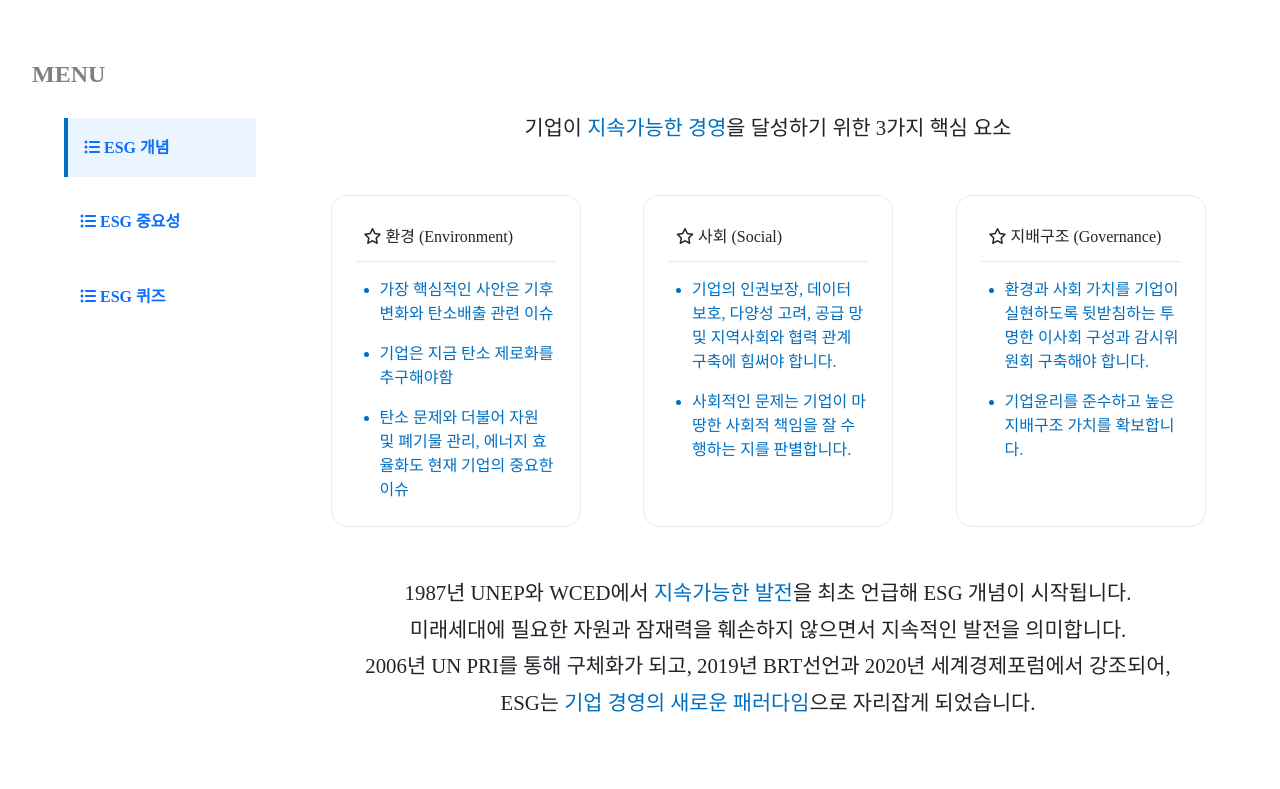
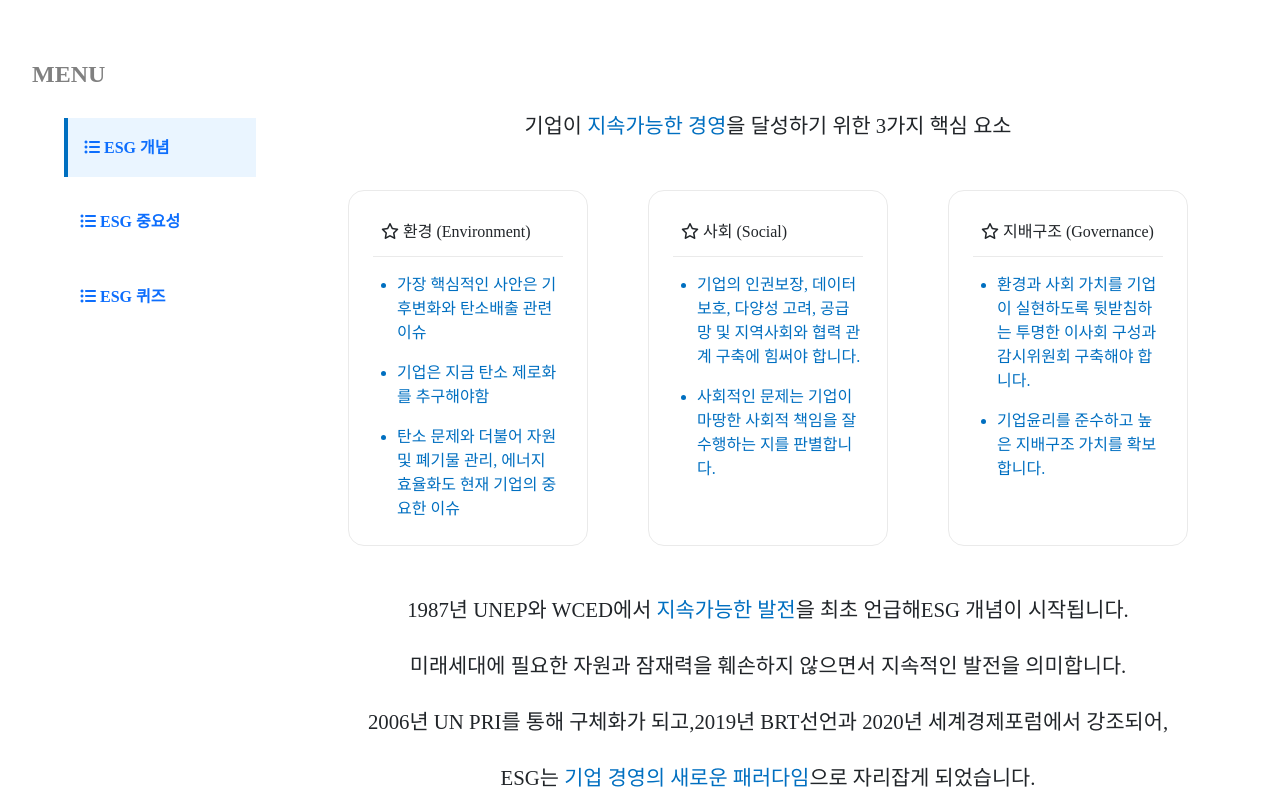
Before and after one commit to KimDongGyun23/ESG-Frontend, a React (Create React App) app: page /learning/concept in a window 1280 px wide. Shown: the part 434-1223 px from the top of the page. Built offline with nearby package versions, Linux system fonts and the light colour scheme.

Commit message:
Design(LearningPage): 화면 크기에 따른 줄바꿈
줄바꿈이 자연스럽지 않은 경우
자동으로 줄바꿈되도록 span:inline-block 사용
글간격 조절하여 가독성 방해하지 않도록 설정

```diff
--- a/src/pages/LearningPage/Concept.js
+++ b/src/pages/LearningPage/Concept.js
@@ -36,9 +36,9 @@ function Concept(){
 
 
 
-      <S.Title>1987년 UNEP와 WCED에서 <S.Blue>지속가능한 발전</S.Blue>을 최초 언급해 ESG 개념이 시작됩니다.</S.Title>
-      <S.Title>미래세대에 필요한 자원과 잠재력을 훼손하지 않으면서 지속적인 발전을 의미합니다.</S.Title>
-      <S.Title>2006년 UN PRI를 통해 구체화가 되고, 2019년 BRT선언과 2020년 세계경제포럼에서 강조되어,</S.Title>
+      <S.Title><S.Br>1987년 UNEP와 WCED에서 <S.Blue>지속가능한 발전</S.Blue>을 최초 언급해 </S.Br><S.Br>ESG 개념이 시작됩니다.</S.Br></S.Title>
+      <S.Title>미래세대에 필요한 자원과 잠재력을 훼손하지 않으면서 <S.Br>지속적인 발전을 의미합니다.</S.Br></S.Title>
+      <S.Title><S.Br>2006년 UN PRI를 통해 구체화가 되고, </S.Br><S.Br>2019년 BRT선언과 2020년 세계경제포럼에서 강조되어,</S.Br></S.Title>
       <S.Title>ESG는 <S.Blue>기업 경영의 새로운 패러다임</S.Blue>으로 자리잡게 되었습니다.</S.Title>
     </>
   )
--- a/src/pages/LearningPage/Importance.js
+++ b/src/pages/LearningPage/Importance.js
@@ -5,9 +5,9 @@ function Importance(){
   return(
     <>
       <S.TextBox>
-        <S.Title>기업의 가치평가는 전통적으로 재무재표를 통해 진행해왔습니다.</S.Title>
+        <S.Title><S.Br>기업의 가치평가는 전통적으로 </S.Br><S.Br>재무재표를 통해 진행해왔습니다.</S.Br></S.Title>
         <S.Title>실적이 중요했으나, 트렌드가 바뀌어</S.Title>
-        <S.Title>환경, 사회적 책임, 지배구조의 건전성을 인정받지 못하면 기업가치는 제대로 인정받지 못하게 되었습니다.</S.Title>
+        <S.Title>환경, 사회적 책임, 지배구조의 건전성을 인정받지 못하면 <S.Br>기업가치는 제대로 인정받지 못하게 되었습니다.</S.Br></S.Title>
       </S.TextBox>
 
       <S.TextBox>
@@ -19,7 +19,7 @@ function Importance(){
         <S.Title>투자자의 ESG 요구 증대,</S.Title>
         <S.Title>고객의 ESG 요구 증대,</S.Title>
         <S.Title>신용평가에 반영,</S.Title>
-        <S.Title>ESG 관련 정부 규제 강화로 인해 ESG의 중요성은 점점 높아지고 있습니다.</S.Title>
+        <S.Title>ESG 관련 정부 규제 강화로 인해 <S.Br>ESG의 중요성은 점점 높아지고 있습니다.</S.Br></S.Title>
       </S.TextBox>
     </>
   )
--- a/src/styles/LearningPage/Concept.style.js
+++ b/src/styles/LearningPage/Concept.style.js
@@ -2,7 +2,8 @@ import styled from "styled-components";
 
 export const Title = styled.p`
   font-size : 1.3rem;
-  line-height : 2.3rem;
+  line-height : 2rem;
+  margin-bottom : 1.5rem;
 `;
 
 export const Blue = styled.span`
@@ -38,3 +39,7 @@ export const CardList = styled.ul`
     margin-top : 1rem;
   }
 `;
+
+export const Br = styled.span`
+  display : inline-block;
+`;
--- a/src/styles/LearningPage/Importance.style.js
+++ b/src/styles/LearningPage/Importance.style.js
@@ -1,14 +1,19 @@
 import styled from "styled-components";
 
 export const TextBox = styled.div`
-  margin-bottom : 2rem;
+  padding-bottom : 3rem;
 `;
 
 export const Title = styled.p`
   font-size : 1.3rem;
-  line-height : 2.3rem;
+  line-height : 2rem;
+  margin-bottom : 1rem;
 `;
 
 export const Blue = styled.span`
   color : #006FC0;
 `;
+
+export const Br = styled.span`
+  display : inline-block;
+`;
--- a/src/styles/LearningPage/LearningPage.style.js
+++ b/src/styles/LearningPage/LearningPage.style.js
@@ -3,6 +3,7 @@ import styled from "styled-components";
 
 export const Main = styled(Container)`
   width : 80%;
+  padding : 0 2rem;
   text-align : center;
   margin-bottom : 10rem;
 `;
```
Also changed, not shown: 1 other file (tests, documents, lock files or other folders).
